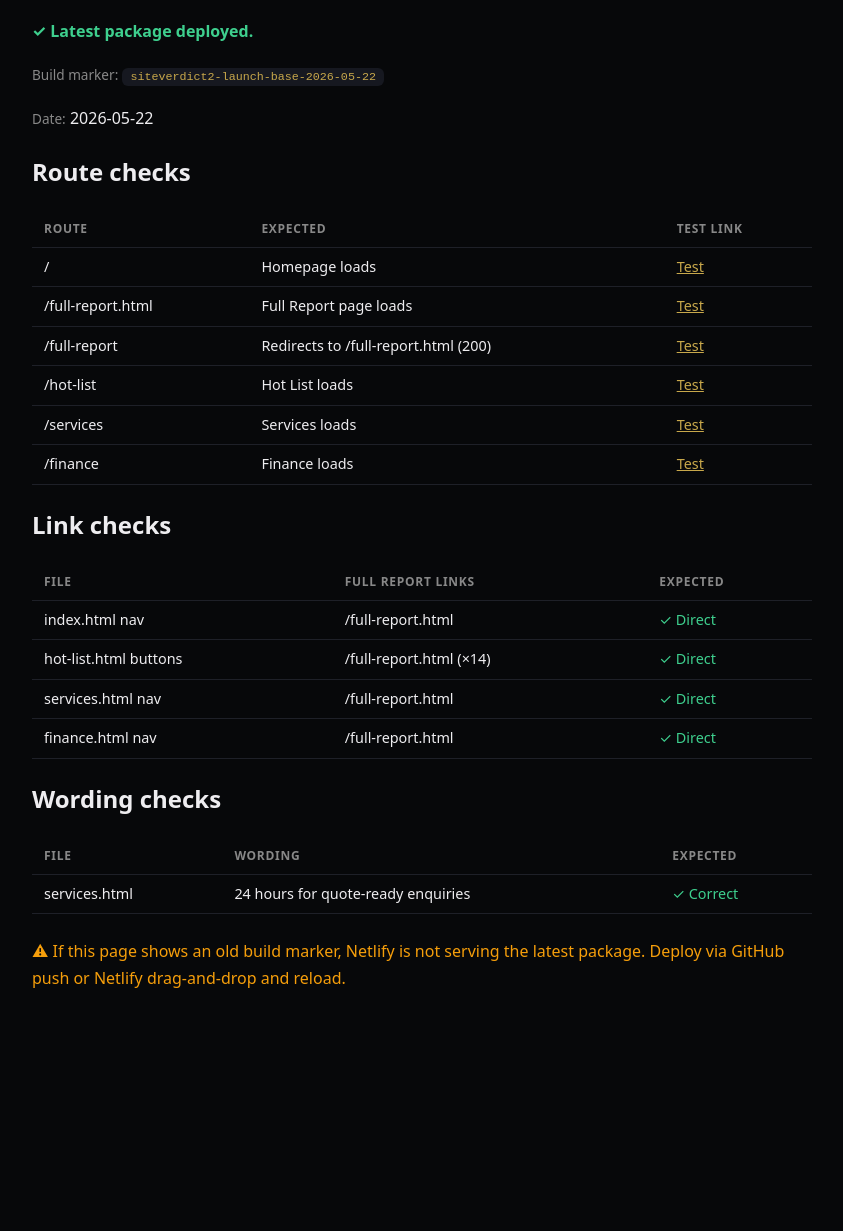
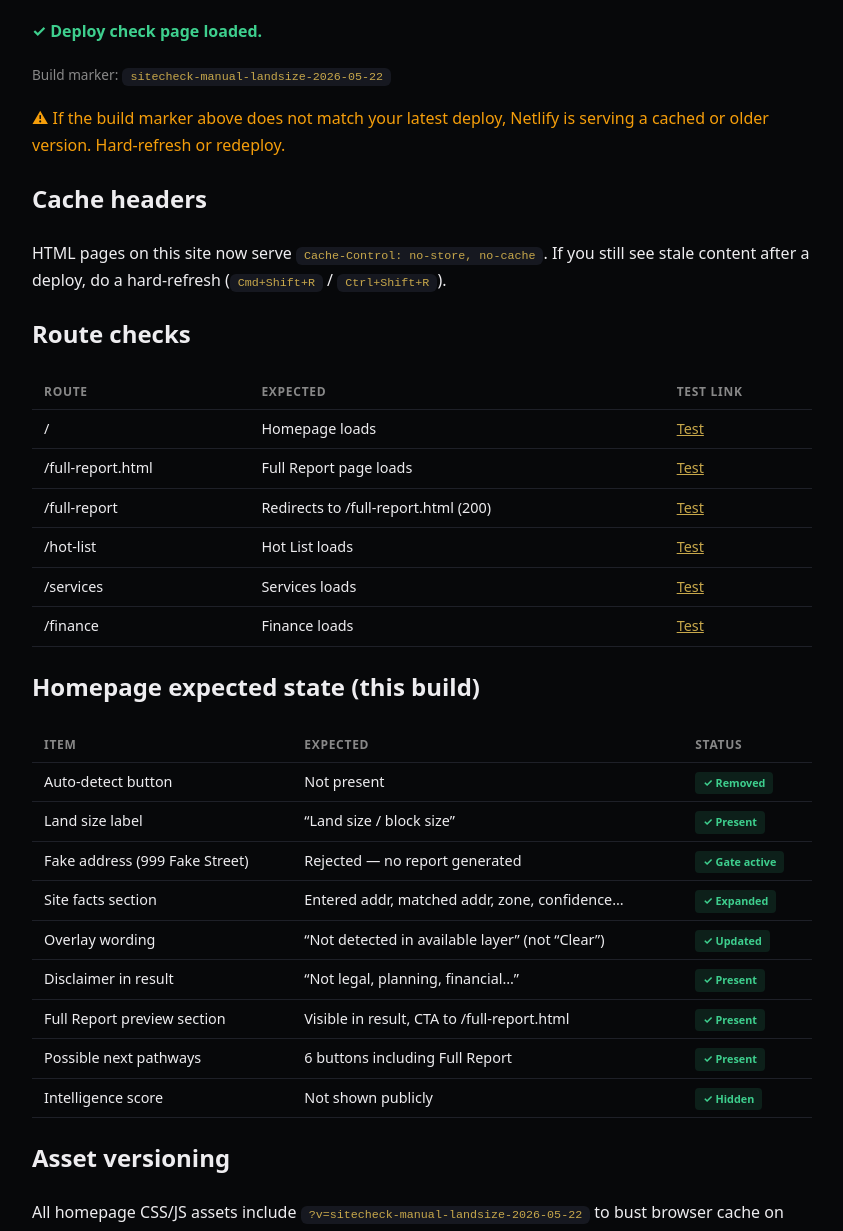
Before and after one commit to teamarmplus/Site, a plain HTML site: page public/deploy-check.html in a window 1280 px wide. Shown: the part 119-1350 px from the top of the page, without its empty margins (218-1061 px from the left). Before the commit the page ends 1168 px from the top, so only its background shows below. Drawn offline with Linux system fonts and the light colour scheme.

Commit message:
Add files via upload

```diff
--- a/public/deploy-check.html
+++ b/public/deploy-check.html
@@ -3,24 +3,32 @@
 <head>
 <meta charset="utf-8">
 <meta name="viewport" content="width=device-width,initial-scale=1">
+<meta name="siteverdict-build" content="sitecheck-manual-landsize-2026-05-22">
 <title>SiteVerdict Deploy Check</title>
 <style>
   body{font-family:system-ui,-apple-system,Segoe UI,sans-serif;
         background:#07080a;color:#eeedf0;line-height:1.7;
         padding:40px;max-width:780px;margin:auto}
   code{background:#161820;padding:2px 8px;border-radius:6px;color:#c8a84b;font-size:.9em}
-  .ok{color:#3ecf8e} .warn{color:#f59e0b} .label{color:#888;font-size:.85em}
+  .ok{color:#3ecf8e} .warn{color:#f59e0b} .fail{color:#ef4444}
+  .label{color:#888;font-size:.85em}
   a{color:#c8a84b}
   table{border-collapse:collapse;width:100%;margin-top:12px}
   td,th{padding:7px 12px;text-align:left;border-bottom:1px solid #1e2028;font-size:.9em}
   th{color:#888;font-size:.75em;text-transform:uppercase;letter-spacing:.06em}
+  .badge{display:inline-block;padding:2px 8px;border-radius:4px;font-size:.75em;font-weight:700}
+  .g{background:rgba(62,207,142,.12);color:#3ecf8e}
+  .a{background:rgba(245,158,11,.12);color:#f59e0b}
 </style>
 </head>
 <body>
-<h1>SiteVerdict — Deploy Check</h1>
-<p class="ok"><strong>&#10003; Latest package deployed.</strong></p>
-<p><span class="label">Build marker:</span> <code>siteverdict2-launch-base-2026-05-22</code></p>
-<p><span class="label">Date:</span> 2026-05-22</p>
+<h1>SiteVerdict &mdash; Deploy Check</h1>
+<p class="ok"><strong>&#10003; Deploy check page loaded.</strong></p>
+<p><span class="label">Build marker:</span> <code id="bm">sitecheck-manual-landsize-2026-05-22</code></p>
+<p class="warn">&#9888; If the build marker above does not match your latest deploy, Netlify is serving a cached or older version. Hard-refresh or redeploy.</p>
+
+<h2>Cache headers</h2>
+<p>HTML pages on this site now serve <code>Cache-Control: no-store, no-cache</code>. If you still see stale content after a deploy, do a hard-refresh (<code>Cmd+Shift+R</code> / <code>Ctrl+Shift+R</code>).</p>
 
 <h2>Route checks</h2>
 <table>
@@ -33,24 +41,25 @@
 <tr><td>/finance</td><td>Finance loads</td><td><a href="/finance">Test</a></td></tr>
 </table>
 
-<h2>Link checks</h2>
+<h2>Homepage expected state (this build)</h2>
 <table>
-<tr><th>File</th><th>Full Report links</th><th>Expected</th></tr>
-<tr><td>index.html nav</td><td>/full-report.html</td><td class="ok">&#10003; Direct</td></tr>
-<tr><td>hot-list.html buttons</td><td>/full-report.html (×14)</td><td class="ok">&#10003; Direct</td></tr>
-<tr><td>services.html nav</td><td>/full-report.html</td><td class="ok">&#10003; Direct</td></tr>
-<tr><td>finance.html nav</td><td>/full-report.html</td><td class="ok">&#10003; Direct</td></tr>
+<tr><th>Item</th><th>Expected</th><th>Status</th></tr>
+<tr><td>Auto-detect button</td><td>Not present</td><td><span class="badge g">&#10003; Removed</span></td></tr>
+<tr><td>Land size label</td><td>&ldquo;Land size / block size&rdquo;</td><td><span class="badge g">&#10003; Present</span></td></tr>
+<tr><td>Fake address (999 Fake Street)</td><td>Rejected &mdash; no report generated</td><td><span class="badge g">&#10003; Gate active</span></td></tr>
+<tr><td>Site facts section</td><td>Entered addr, matched addr, zone, confidence&hellip;</td><td><span class="badge g">&#10003; Expanded</span></td></tr>
+<tr><td>Overlay wording</td><td>&ldquo;Not detected in available layer&rdquo; (not &ldquo;Clear&rdquo;)</td><td><span class="badge g">&#10003; Updated</span></td></tr>
+<tr><td>Disclaimer in result</td><td>&ldquo;Not legal, planning, financial&hellip;&rdquo;</td><td><span class="badge g">&#10003; Present</span></td></tr>
+<tr><td>Full Report preview section</td><td>Visible in result, CTA to /full-report.html</td><td><span class="badge g">&#10003; Present</span></td></tr>
+<tr><td>Possible next pathways</td><td>6 buttons including Full Report</td><td><span class="badge g">&#10003; Present</span></td></tr>
+<tr><td>Intelligence score</td><td>Not shown publicly</td><td><span class="badge g">&#10003; Hidden</span></td></tr>
 </table>
 
-<h2>Wording checks</h2>
-<table>
-<tr><th>File</th><th>Wording</th><th>Expected</th></tr>
-<tr><td>services.html</td><td>24 hours for quote-ready enquiries</td><td class="ok">&#10003; Correct</td></tr>
-</table>
+<h2>Asset versioning</h2>
+<p>All homepage CSS/JS assets include <code>?v=sitecheck-manual-landsize-2026-05-22</code> to bust browser cache on this deploy.</p>
 
 <p class="warn" style="margin-top:24px">
-  &#9888; If this page shows an old build marker, Netlify is not serving the latest package.
-  Deploy via GitHub push or Netlify drag-and-drop and reload.
+  &#9888; This page is for launch testing only. Build marker: <code>sitecheck-manual-landsize-2026-05-22</code>
 </p>
 </body>
 </html>
```
Also changed, not shown: public/index.html (+11 -8 lines), netlify.toml, 1 other file.
